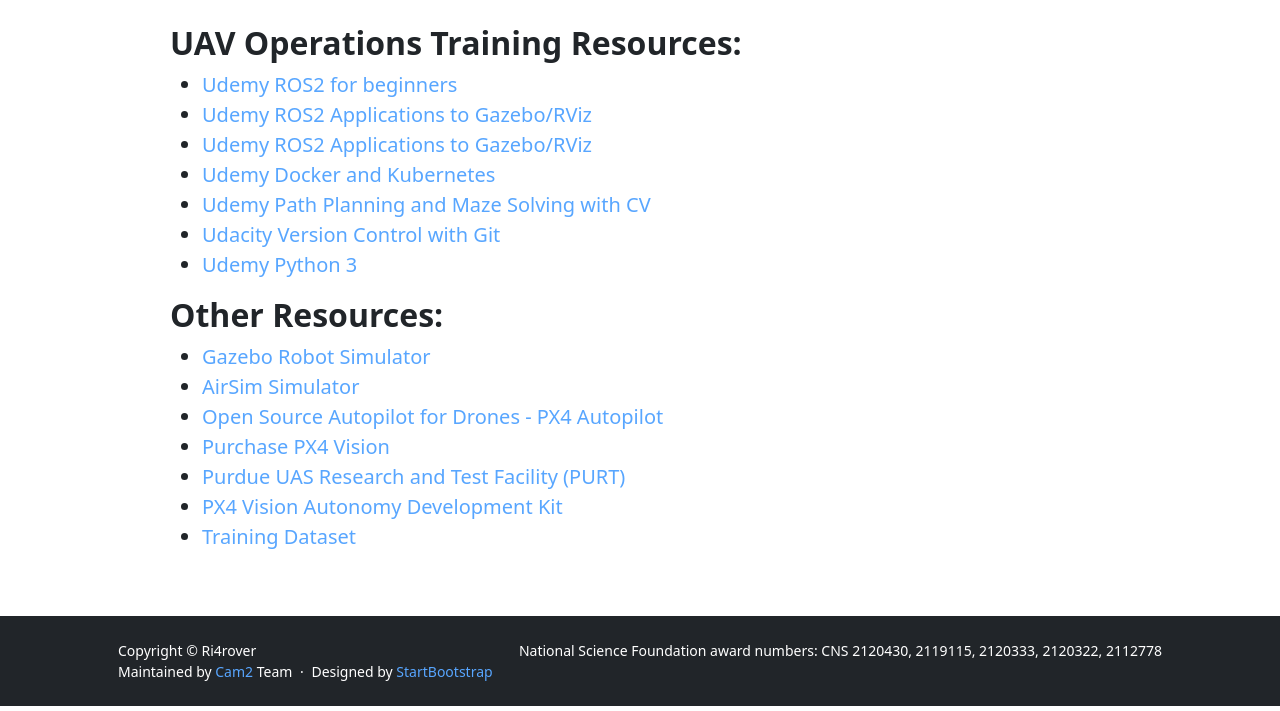
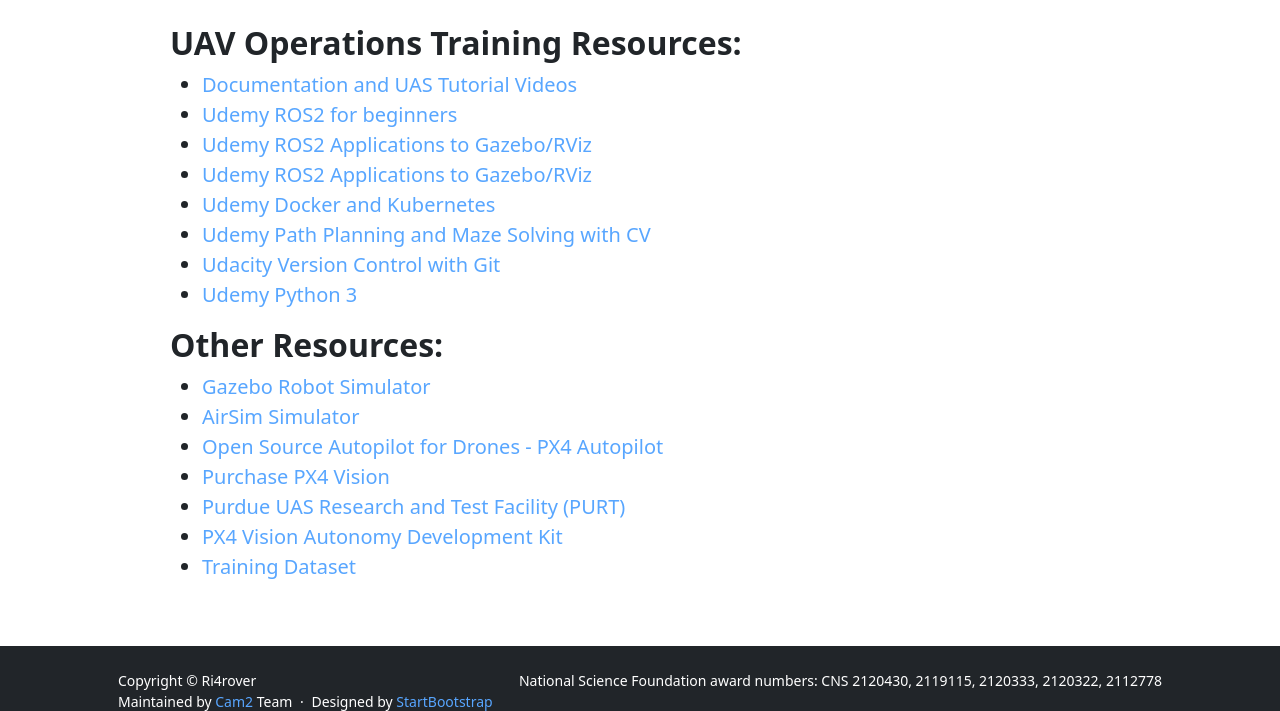
Before and after one commit to OliverQiang/Ri4rover, a Jekyll site: the page built from _pages/resources.html, in a window 1280 px wide and 900 px high, scrolled down 1297 px, cut to the strip 189-900 px from the top of the window. Built offline with Jekyll 4.4.1, drawn with Linux system fonts in a browser that asks for light colours.

Commit message:
Add UAS Tutorial Documentation page

```diff
--- a/_pages/resources.html
+++ b/_pages/resources.html
@@ -45,6 +45,9 @@
     <div class="container resources-text">
         <h2 class="fw-bolder">UAV Operations Training Resources:</h2>
         <ul>
+            <li>
+                <a href="https://w-sribunma.github.io/UAS_OPS/">Documentation and UAS Tutorial Videos</a>
+            </li>
             <li>
                 <a href="https://www.udemy.com/course/ros2-for-beginners/">Udemy ROS2 for beginners</a>
             </li>
```
